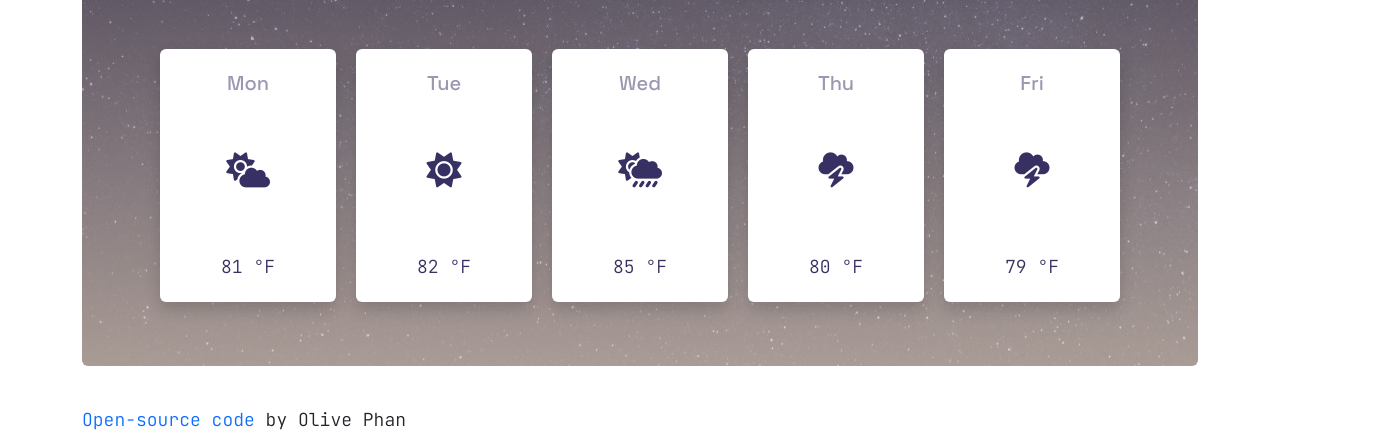
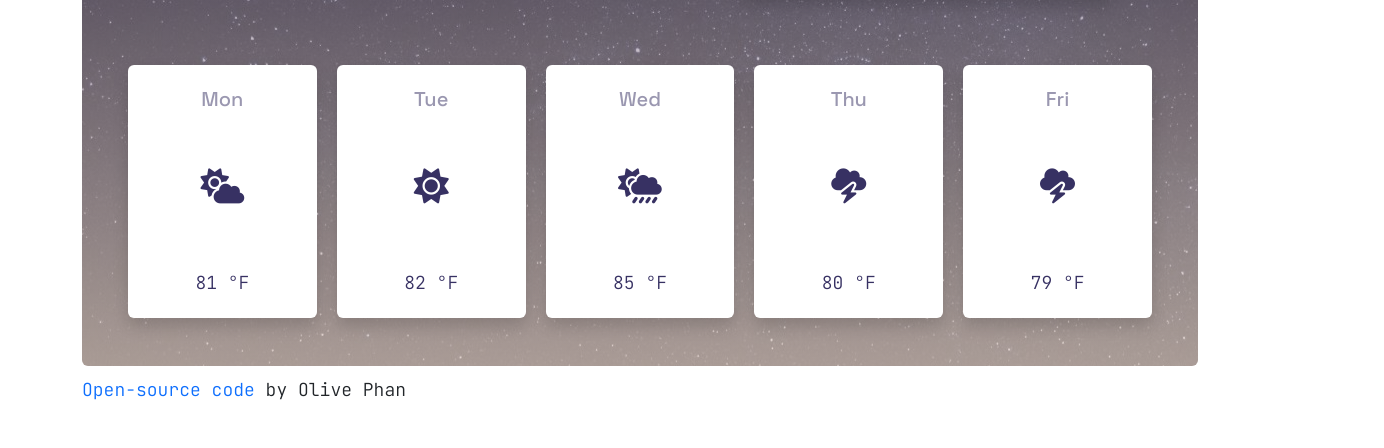
Before and after one commit to yazziewonphon/vanilla-weather-application-main, a website built with Parcel: page index.html in a window 1280 px wide. Shown: the part 352-800 px from the top of the page, 1384 px wide, since content can reach past the window. Built offline with nearby package versions, Linux system fonts and the light colour scheme.

Commit message:
Updated footer & .container-card CSS

```diff
--- a/src/styles.css
+++ b/src/styles.css
@@ -44,9 +44,10 @@ footer {
   text-align: left;
   font-family: "JetBrains Mono", monospace;
   font-size: 18px;
+  margin: -30px 0 0 0;
 }
 .container-card {
-  padding: 1em 3em;
+  padding: 2em 1em 0 1em;
 }
 .container-card-border {
   border: none;
```
